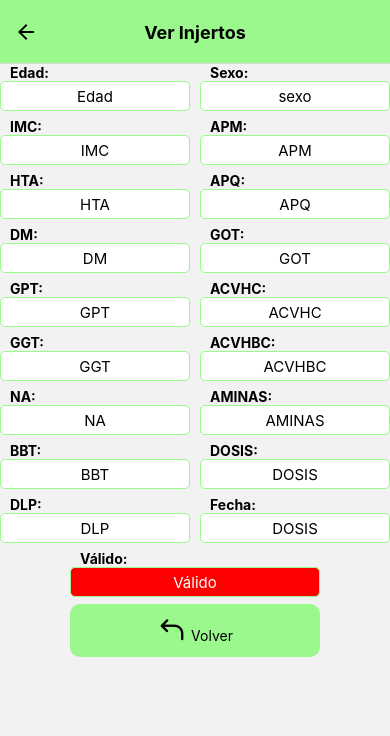
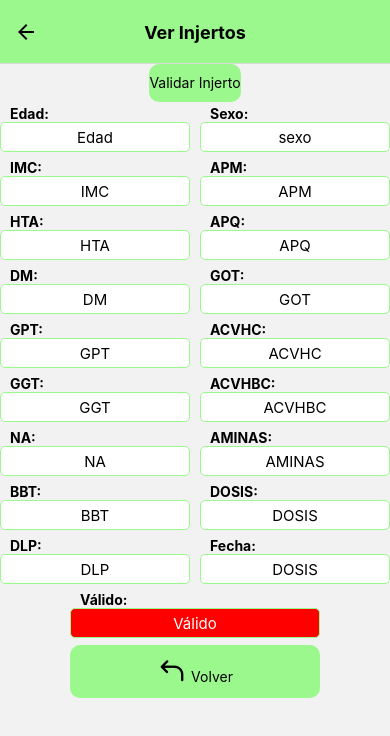
Before and after one commit to paucesagu/AppInjertos, a React Native app in the folder InjertosFront/: screen /ViewInjertos in a window 390 px wide. Shown: the top 736 px of the page. Built offline with nearby package versions, Linux system fonts and the light colour scheme.

Commit message:
act Guille

```diff
--- a/InjertosFront/components/EntrenamientoItem.js
+++ b/InjertosFront/components/EntrenamientoItem.js
@@ -9,7 +9,7 @@ const EntrenamientoItem = ({entrenamientos}) => {
   return (
         <View style={styles.item}>
           <View style={styles.container}>
-            <TouchableOpacity style={{paddingRight:30}} onPress={() => navigation.navigate('ViewUser', {dni: usuarios.dni})} >
+            <TouchableOpacity style={{paddingRight:30}}>
               <View style={{flexDirection: 'row',display: 'block'}}>
                 <Text style={{fontWeight: 'bold'}}>Instancia: </Text>
                 <Text style={{fontWeight: 'bold'}}> {entrenamientos.ultima_instancia}</Text>
--- a/InjertosFront/screens/ViewInjertos.js
+++ b/InjertosFront/screens/ViewInjertos.js
@@ -4,6 +4,7 @@ import { getInjerto } from "../api"
 import Row from 'react-bootstrap/Row';
 import Col from 'react-bootstrap/Col';
 import { AntDesign } from '@expo/vector-icons';
+import {predecir} from "../api"
 
 
 const ViewInjertos = ({navigation, route}) => {
@@ -68,8 +69,16 @@ const [injertos,setInjertos]= useState({
     }
   }, []);
 
+
   const handleVolver = () => {
     navigation.navigate('HomeScreen')
+  }
+
+  const handleSubmit = () => {
+    const resultado = predecir(route.params.id)
+   console.log(resultado)
+       //aqui habria que mandarlo a la pagina con los detalles del injerto
+
   }
 
   const getBackgroundColor = () => {
@@ -86,6 +95,12 @@ const [injertos,setInjertos]= useState({
 
   return (
     <View style={{alignItems: 'center'}}>
+      <Row>
+        <TouchableOpacity style={styles.ButtonSave} onPress={handleSubmit}>
+        <Text styles={{fontWeight: 'bold'}}>Validar Injerto</Text>
+      </TouchableOpacity>
+      </Row>
+
 
     <Row style={{display:'flex'}}>
       <Col md={6} style={{display:'grid'}}>
```
